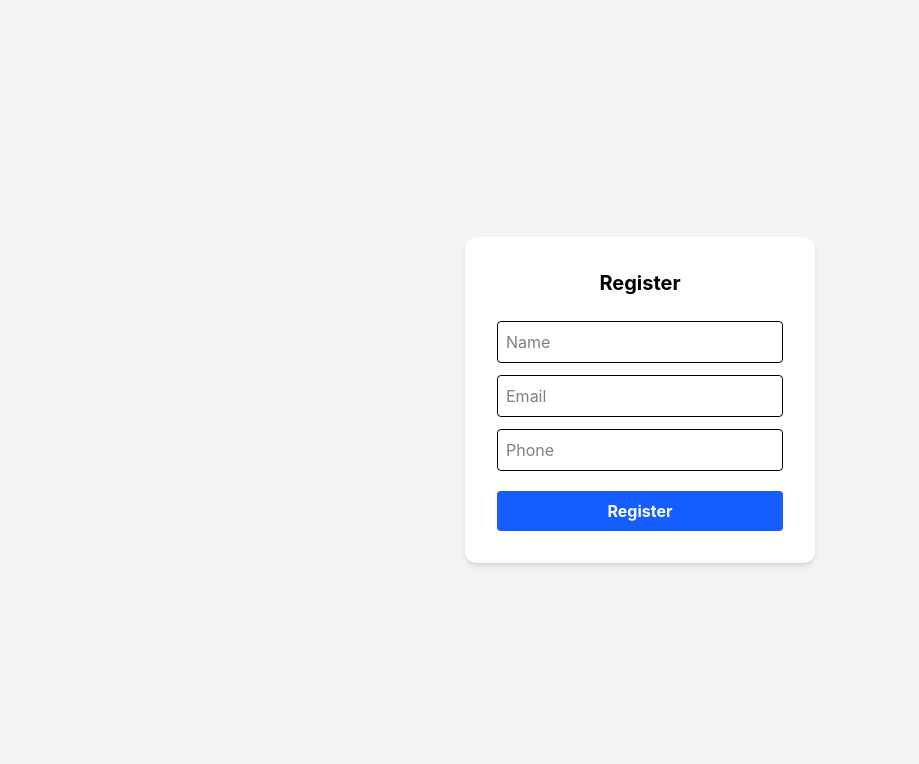
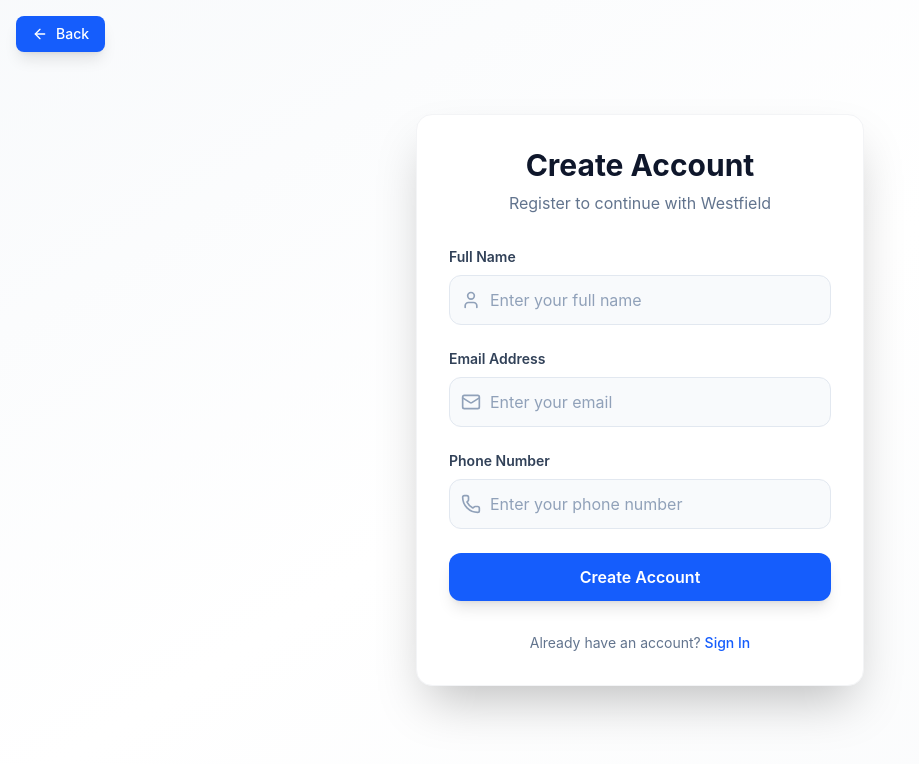
Before and after one commit to MayurTank07/Akshar-RealEstate, a React app: page /register in a window 1280 px wide. Shown: the top 764 px of the page, without its empty margins (0-919 px from the left). Built offline with nearby package versions, Linux system fonts and the light colour scheme; the HTML template or start-up script is replaced by a standard one.

Commit message:
Updated Hero and Register components

```diff
--- a/src/componetswest/Hero.jsx
+++ b/src/componetswest/Hero.jsx
@@ -1,5 +1,5 @@
 import React, { useState, useRef, useEffect } from 'react';
-import { useNavigate } from 'react-router-dom';
+import { useNavigate, useLocation } from 'react-router-dom';
 import {
   MapPin, Heart, Play, CheckCircle2,
   Phone, Mail, Calendar, ChevronRight, Info,
@@ -7,10 +7,29 @@ import {
 } from 'lucide-react';
 
 import Navbar from '../components/PricingNavbar';
+import { useAuth } from '../contexts/AuthContext';
 
-const PropertyDetails = () => {
+const PropertyDetails = ({ property }) => {
   const navigate = useNavigate();
+  const location = useLocation();
+  const { isAuthenticated, user } = useAuth();
   const [selectedImage, setSelectedImage] = useState(0);
+
+  // Debug: Check authentication state
+  console.log('Hero component mounted');
+  console.log('Auth state:', { isAuthenticated, user });
+  console.log('Property:', property);
+
+  // Handle automatic call trigger after registration
+  useEffect(() => {
+    if (isAuthenticated && location.state?.triggerCall) {
+      // Small delay to ensure the component is fully rendered
+      setTimeout(() => {
+        const phoneNumber = "+911234567890";
+        window.location.href = `tel:${phoneNumber}`;
+      }, 500);
+    }
+  }, [isAuthenticated, location.state?.triggerCall]);
 
   const images = [
     "https://images.unsplash.com/photo-1545324418-cc1a3fa10c00?auto=format&fit=crop&q=80&w=1000",
@@ -21,6 +40,29 @@ const PropertyDetails = () => {
     "https://images.unsplash.com/photo-1600210492486-724fe5c67fb0?auto=format&fit=crop&q=80&w=400",
     "https://images.unsplash.com/photo-1584622650111-993a426fbf0a?auto=format&fit=crop&q=80&w=400",
   ];
+
+  const handleCall = () => {
+    console.log('handleCall called');
+    console.log('isAuthenticated:', isAuthenticated);
+    console.log('property:', property);
+
+    if (isAuthenticated) {
+      // User is authenticated, allow direct call
+      console.log('User is authenticated, making call...');
+      const phoneNumber = "+911234567890";
+      window.location.href = `tel:${phoneNumber}`;
+    } else {
+      // User not authenticated, redirect to register page with fromCall state
+      console.log('User not authenticated, redirecting to register...');
+      navigate("/register", {
+        state: {
+          fromCall: true,
+          redirectTo: "/westfield",
+          property: property
+        }
+      });
+    }
+  };
 
   return (
     <div className="min-h-screen bg-white font-sans text-slate-900">
@@ -48,12 +90,14 @@ const PropertyDetails = () => {
             <div className="flex items-center justify-end space-x-2 mb-1">
               <span className="text-2xl font-bold text-green-700">₹3.0 Cr - 3.81 Cr</span>
             </div>
-            {/* Contact Button */}
+            {/* Dynamic Call Button Based on Authentication */}
             <button
-              onClick={() => window.location.href = "tel:+911234567890"}
-              className="mt-3 px-8 py-2.5 rounded-lg font-semibold flex items-center gap-2 transition ml-auto shadow-md bg-blue-600 hover:bg-blue-700 text-white"
+              onClick={handleCall}
+              className={`mt-3 px-8 py-2.5 rounded-lg font-semibold flex items-center gap-2 transition ml-auto shadow-md ${
+                isAuthenticated ? 'bg-teal-600 hover:bg-teal-700' : 'bg-blue-600 hover:bg-blue-700'
+              } text-white`}
             >
-              <Phone size={18} /> Call Now
+              {isAuthenticated ? <><Phone size={18} /> Call Now</> : <><Mail size={18} /> Enquire Now</>}
             </button>
           </div>
         </div>
--- a/src/pages/Register.jsx
+++ b/src/pages/Register.jsx
@@ -1,11 +1,16 @@
 import { useState } from "react";
 import { useNavigate, useLocation } from "react-router-dom";
+import { useAuth } from "../contexts/AuthContext";
+import { User, Mail, Phone, ArrowLeft } from "lucide-react";
 
 export default function Register() {
   const navigate = useNavigate();
   const location = useLocation();
+  const { login } = useAuth();
 
   const redirectTo = location.state?.redirectTo || "/";
+  const fromCall = location.state?.fromCall || false;
+  const property = location.state?.property || null;
 
   const [form, setForm] = useState({
     name: "",
@@ -20,50 +25,131 @@ export default function Register() {
   const handleRegister = (e) => {
     e.preventDefault();
 
-    // Save user (dummy auth)
-    localStorage.setItem("user", JSON.stringify(form));
+    // Save user using AuthContext
+    login(form);
 
-    // Redirect back
+    // Check if this registration is from a Call Now button click
+    if (fromCall) {
+      // Redirect back to property page with call intent
+      const redirectState = property ? {
+        property: property,
+        fromCall: true,
+        triggerCall: true
+      } : { fromCall: true, triggerCall: true };
+
+      navigate(redirectTo, { state: redirectState });
+    } else {
+      // Normal registration flow
       navigate(redirectTo, { state: { enquiry: true } });
+    }
   };
 
   return (
-    <div className="min-h-screen flex items-center justify-center bg-gray-100">
-      <form
-        onSubmit={handleRegister}
-        className="bg-white p-8 rounded-xl shadow-md w-[350px]"
+    <div className="min-h-screen flex items-center justify-center bg-gradient-to-br from-slate-50 via-white to-gray-50 px-4">
+
+      {/* Back Button */}
+      <button
+        onClick={() => navigate(-1)}
+        className="fixed top-4 left-4 z-50 bg-blue-600 text-white px-4 py-2 rounded-lg shadow-lg hover:bg-blue-700 transition-all duration-300 flex items-center gap-2 hover:scale-105"
       >
-        <h2 className="text-xl font-bold mb-6 text-center">Register</h2>
+        <ArrowLeft className="w-4 h-4" />
+        <span className="text-sm font-medium">Back</span>
+      </button>
+
+      <div className="bg-white shadow-2xl rounded-2xl p-8 w-full max-w-md border border-gray-100">
+
+        <h2 className="text-3xl font-bold text-center text-slate-900 mb-2">
+          Create Account
+        </h2>
+
+        <p className="text-center text-slate-500 mb-8">
+          Register to continue with Westfield
+        </p>
+
+        <form onSubmit={handleRegister} className="space-y-6">
+
+          {/* Name */}
+          <div>
+            <label className="block text-sm font-semibold text-slate-700 mb-2">
+              Full Name
+            </label>
+
+            <div className="relative">
+              <User className="absolute left-3 top-1/2 transform -translate-y-1/2 text-slate-400 w-5 h-5" />
 
               <input
+                type="text"
                 name="name"
-          placeholder="Name"
+                value={form.name}
                 onChange={handleChange}
-          className="w-full mb-3 p-2 border rounded"
                 required
+                placeholder="Enter your full name"
+                className="w-full pl-10 pr-4 py-3 bg-slate-50 border border-slate-200 rounded-xl focus:ring-2 focus:ring-blue-500 focus:border-blue-500 outline-none transition-all duration-300 text-slate-900 placeholder-slate-400"
               />
+            </div>
+          </div>
+
+          {/* Email */}
+          <div>
+            <label className="block text-sm font-semibold text-slate-700 mb-2">
+              Email Address
+            </label>
+
+            <div className="relative">
+              <Mail className="absolute left-3 top-1/2 transform -translate-y-1/2 text-slate-400 w-5 h-5" />
 
               <input
+                type="email"
                 name="email"
-          type="email"
-          placeholder="Email"
+                value={form.email}
                 onChange={handleChange}
-          className="w-full mb-3 p-2 border rounded"
                 required
+                placeholder="Enter your email"
+                className="w-full pl-10 pr-4 py-3 bg-slate-50 border border-slate-200 rounded-xl focus:ring-2 focus:ring-blue-500 focus:border-blue-500 outline-none transition-all duration-300 text-slate-900 placeholder-slate-400"
               />
+            </div>
+          </div>
+
+          {/* Phone */}
+          <div>
+            <label className="block text-sm font-semibold text-slate-700 mb-2">
+              Phone Number
+            </label>
+
+            <div className="relative">
+              <Phone className="absolute left-3 top-1/2 transform -translate-y-1/2 text-slate-400 w-5 h-5" />
 
               <input
+                type="tel"
                 name="phone"
-          placeholder="Phone"
+                value={form.phone}
                 onChange={handleChange}
-          className="w-full mb-5 p-2 border rounded"
                 required
+                placeholder="Enter your phone number"
+                className="w-full pl-10 pr-4 py-3 bg-slate-50 border border-slate-200 rounded-xl focus:ring-2 focus:ring-blue-500 focus:border-blue-500 outline-none transition-all duration-300 text-slate-900 placeholder-slate-400"
               />
+            </div>
+          </div>
 
-        <button className="w-full bg-blue-600 text-white py-2 rounded font-bold">
-          Register
+          {/* Submit Button */}
+          <button
+            type="submit"
+            className="w-full bg-blue-600 text-white py-3 rounded-xl font-semibold hover:bg-blue-700 transition-all duration-300 transform hover:scale-[1.02] shadow-lg hover:shadow-xl"
+          >
+            Create Account
           </button>
         </form>
+
+        <p className="text-sm text-center text-slate-500 mt-8">
+          Already have an account?{" "}
+          <span
+            onClick={() => navigate("/login")}
+            className="font-medium text-blue-600 hover:text-blue-700 transition-colors cursor-pointer"
+          >
+            Sign In
+          </span>
+        </p>
+      </div>
     </div>
   );
 }
```
Lines whose indentation alone changed are shown as unchanged.
